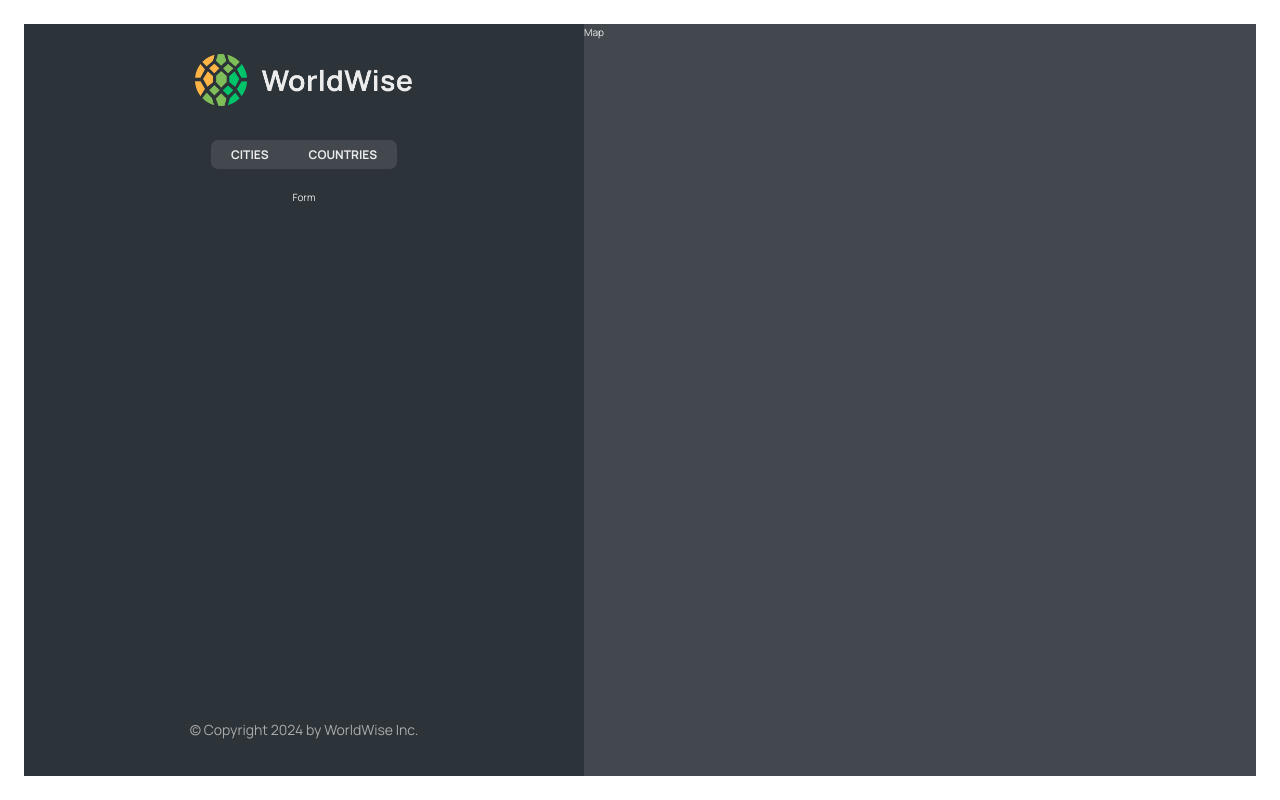
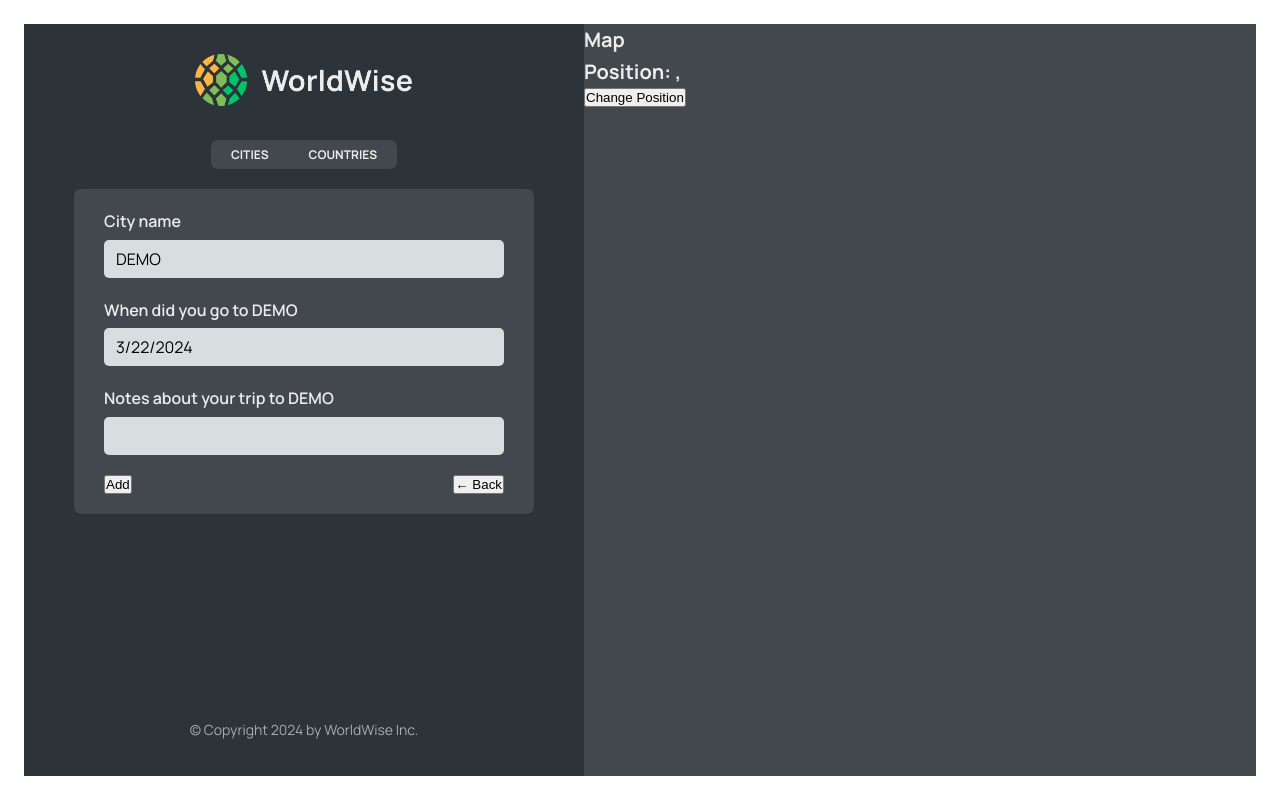
Before and after one commit to Surjoyday/world-wise, a React (Vite) app: page /app/form in a window 1280 px wide. Built offline with nearby package versions, Linux system fonts and the light colour scheme; data requests are answered from the project's data file.

Commit message:
Added position state as the querry string

```diff
--- a/src/App.jsx
+++ b/src/App.jsx
@@ -10,6 +10,7 @@ import Product from "./pages/Product";
 import CityList from "./components/CityList";
 import CountryList from "./components/CountryList";
 import City from "./components/City";
+import Form from "./components/Form";
 
 const BASE_URL = "http://localhost:9000";
 
@@ -58,7 +59,7 @@ export default function App() {
             path="countries"
             element={<CountryList cities={cities} isLoading={isLoading} />}
           />
-          <Route path="form" element={<p>Form</p>} />
+          <Route path="form" element={<Form />} />
         </Route>
 
         <Route path="*" element={<PageNoFount />} />
--- a/src/components/City.jsx
+++ b/src/components/City.jsx
@@ -1,4 +1,4 @@
-import { useParams } from "react-router-dom";
+import { useParams, useSearchParams } from "react-router-dom";
 
 import styles from "./City.module.css";
 
@@ -12,5 +12,18 @@ const formatDate = (date) =>
 
 export default function City() {
   const { id } = useParams();
-  return <h1>City ---- {id}</h1>;
+
+  const [searchParams, setSearchParams] = useSearchParams();
+
+  const lat = searchParams.get("lat");
+  const lng = searchParams.get("lng");
+
+  return (
+    <>
+      <h1>City ---- {id}</h1>
+      <p>
+        Position : {lat}, {lng}
+      </p>
+    </>
+  );
 }
--- a/src/components/CityItem.jsx
+++ b/src/components/CityItem.jsx
@@ -10,11 +10,16 @@ const formatDate = (date) => {
 };
 
 export default function CityItem({ city }) {
-  const { cityName, emoji, date, id } = city;
+  const { cityName, emoji, date, id, position } = city;
+
+  console.log(position);
 
   return (
     <li>
-      <Link className={styles.cityItem} to={`${id}`}>
+      <Link
+        className={styles.cityItem}
+        to={`${id}?lat=${position.lat}&lng=${position.lng}`}
+      >
         <span className={styles.emoji}>{emoji}</span>
         <h3 className={styles.cityName}>{cityName}</h3>
         <time className={styles.date}>({formatDate(date)})</time>
--- /dev/null
+++ b/src/components/Form.jsx
@@ -0,0 +1,79 @@
+import { useReducer } from "react";
+
+import styles from "./Form.module.css";
+
+const formatDate = (date) => {
+  return new Intl.DateTimeFormat("en", {
+    day: "numeric",
+    month: "numeric",
+    year: "numeric",
+  }).format(new Date(date));
+};
+
+const initialState = {
+  cityName: "DEMO",
+  countryName: "",
+  date: formatDate(new Date()),
+  notes: "",
+};
+
+function reducer(state, action) {
+  switch (action.type) {
+    case "cityNameChanged":
+      return { ...state, cityName: action.payload };
+    case "dateChanged":
+      return { ...state, date: action.payload };
+    case "setNotes":
+      return { ...state, notes: action.payload };
+    default:
+      throw new Error("Unkown action");
+  }
+}
+
+export default function Form() {
+  const [state, dispatch] = useReducer(reducer, initialState);
+
+  const { cityName, countryName, date, notes } = state;
+
+  return (
+    <form className={styles.form}>
+      <div className={styles.row}>
+        <label htmlFor="cityName">City name</label>
+        <input
+          id="cityName"
+          value={cityName}
+          onChange={(e) =>
+            dispatch({ type: "cityNameChanged", payload: e.target.value })
+          }
+        />
+      </div>
+
+      <div className={styles.row}>
+        <label htmlFor="date">When did you go to {cityName}</label>
+        <input
+          id="date"
+          value={date}
+          onChange={(e) =>
+            dispatch({ type: "dateChanged", payload: e.target.value })
+          }
+        />
+      </div>
+
+      <div className={styles.row}>
+        <label htmlFor="notes">Notes about your trip to {cityName}</label>
+        <input
+          id="notes"
+          value={notes}
+          onChange={(e) =>
+            dispatch({ type: "setNotes", payload: e.target.value })
+          }
+        />
+      </div>
+
+      <div className={styles.buttons}>
+        <button>Add</button>
+        <button>&larr; Back</button>
+      </div>
+    </form>
+  );
+}
--- /dev/null
+++ b/src/components/Form.module.css
@@ -0,0 +1,44 @@
+.form {
+  background-color: var(--color-dark--2);
+  border-radius: 7px;
+  padding: 2rem 3rem;
+  width: 100%;
+  display: flex;
+  flex-direction: column;
+  gap: 2rem;
+}
+
+.row {
+  display: flex;
+  flex-direction: column;
+  gap: 0.5rem;
+  position: relative;
+}
+
+.buttons {
+  display: flex;
+  justify-content: space-between;
+}
+
+.flag {
+  position: absolute;
+  right: 1rem;
+  top: 2.7rem;
+  font-size: 2.8rem;
+}
+
+.form.loading {
+  opacity: 0.3;
+}
+
+.form.loading button {
+  pointer-events: none;
+  background-color: var(--color-light--1);
+  border: 1px solid var(--color-light--1);
+  color: var(--color-dark--0);
+}
+
+:global(.react-datepicker) {
+  font-family: inherit;
+  font-size: 1.2rem;
+}
--- a/src/components/Map.jsx
+++ b/src/components/Map.jsx
@@ -1,4 +1,24 @@
+import { useSearchParams } from "react-router-dom";
 import styles from "./Map.module.css";
 export default function Map() {
-  return <div className={styles.mapContainer}>Map</div>;
+  const [searchParams, setSearchParams] = useSearchParams();
+
+  const lat = searchParams.get("lat");
+  const lng = searchParams.get("lng");
+
+  return (
+    <div className={styles.mapContainer}>
+      <h1>Map</h1>
+      <h1>
+        Position: {lat} , {lng}
+      </h1>
+      <button
+        onClick={() => {
+          setSearchParams({ lat: 23, lng: 55 });
+        }}
+      >
+        Change Position
+      </button>
+    </div>
+  );
 }
```
